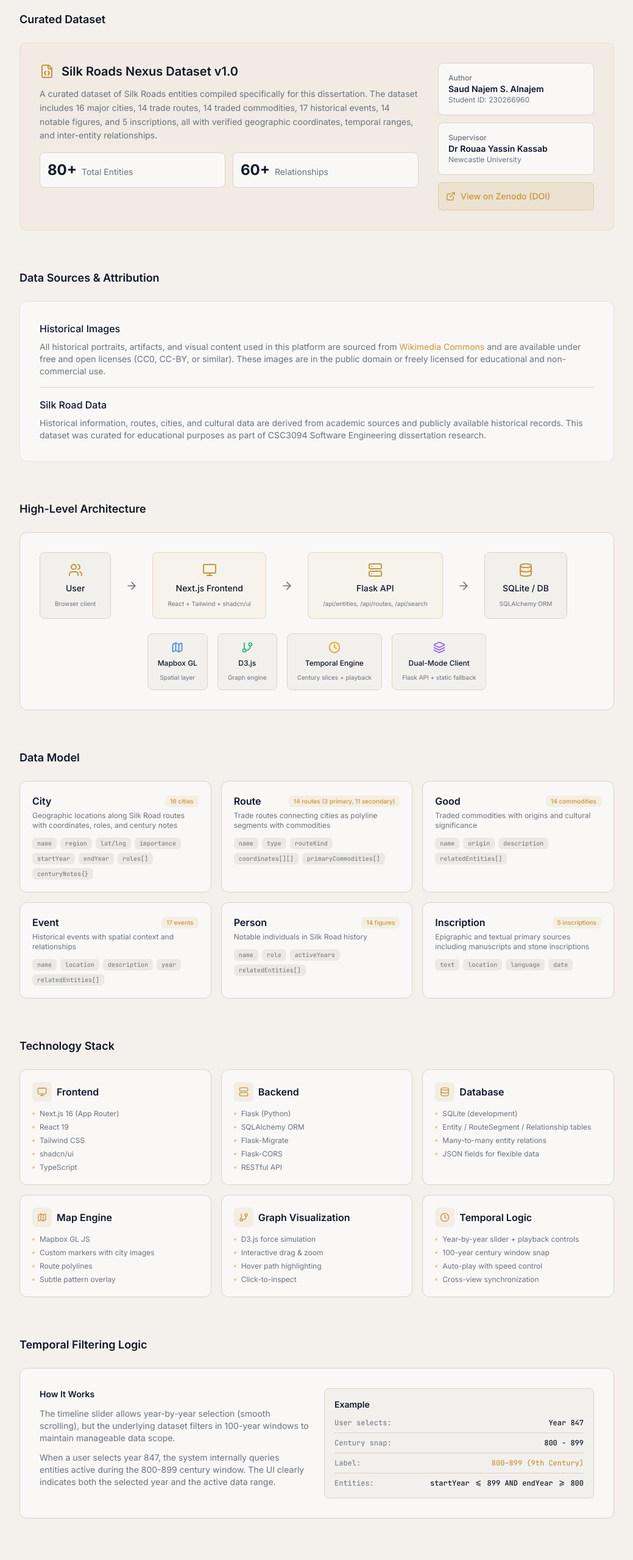
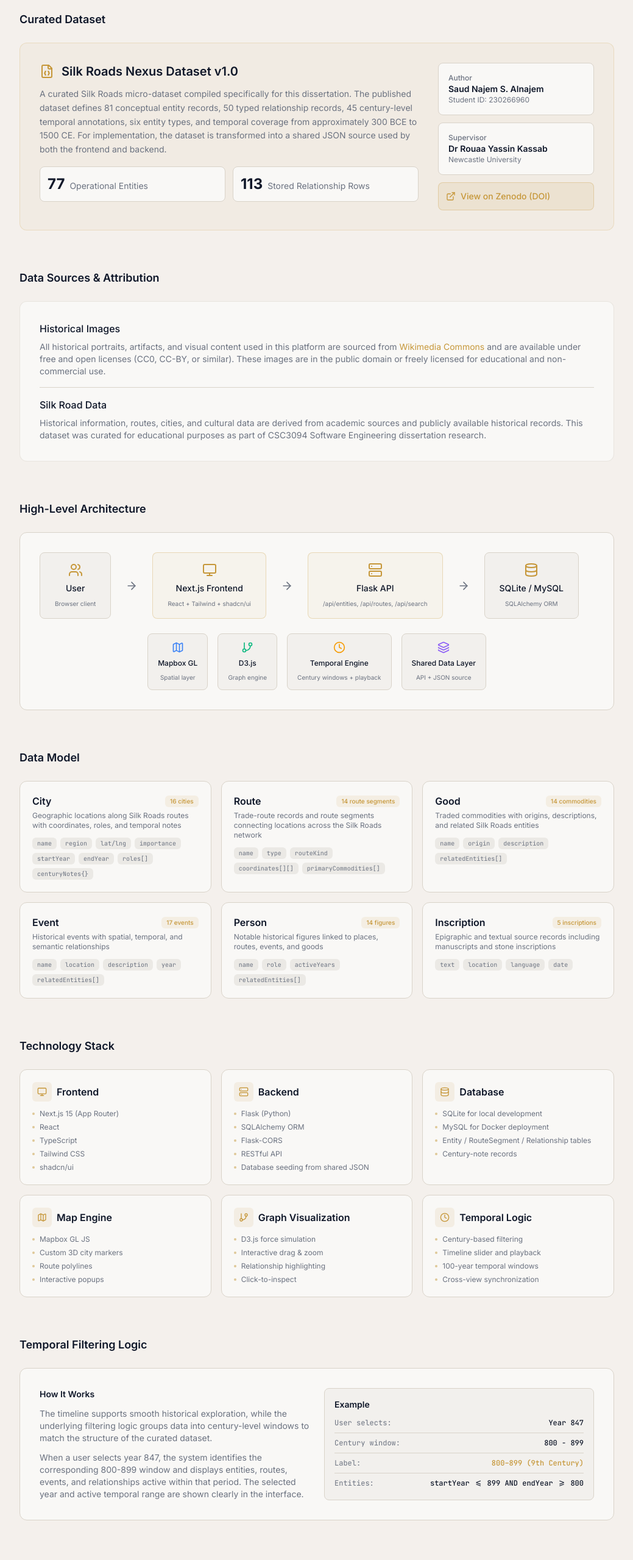
Before and after one commit to saudNA9/CSC3094_Dissertation_Silk_Road_Nexus_230266960, a Next.js app: page /architecture in a window 1280 px wide. Shown: the part 234-2793 px from the top of the page at 61% size, without its empty margins (120-1159 px from the left). Built offline with nearby package versions, Linux system fonts and the light colour scheme; no server answers.

Commit message:
Formatting Enhancements

```diff
--- a/app/architecture/page.tsx
+++ b/app/architecture/page.tsx
@@ -28,37 +28,37 @@
 const DATA_MODEL_ENTITIES = [
   {
     name: "City",
-    description: "Geographic locations along Silk Road routes with coordinates, roles, and century notes",
+    description: "Geographic locations along Silk Roads routes with coordinates, roles, and temporal notes",
     fields: ["name", "region", "lat/lng", "importance", "startYear", "endYear", "roles[]", "centuryNotes{}"],
     count: "16 cities",
   },
   {
     name: "Route",
-    description: "Trade routes connecting cities as polyline segments with commodities",
+    description: "Trade-route records and route segments connecting locations across the Silk Roads network",
     fields: ["name", "type", "routeKind", "coordinates[][]", "primaryCommodities[]"],
-    count: "14 routes (3 primary, 11 secondary)",
+    count: "14 route segments",
   },
   {
     name: "Good",
-    description: "Traded commodities with origins and cultural significance",
+    description: "Traded commodities with origins, descriptions, and related Silk Roads entities",
     fields: ["name", "origin", "description", "relatedEntities[]"],
     count: "14 commodities",
   },
   {
     name: "Event",
-    description: "Historical events with spatial context and relationships",
+    description: "Historical events with spatial, temporal, and semantic relationships",
     fields: ["name", "location", "description", "year", "relatedEntities[]"],
     count: "17 events",
   },
   {
     name: "Person",
-    description: "Notable individuals in Silk Road history",
+    description: "Notable historical figures linked to places, routes, events, and goods",
     fields: ["name", "role", "activeYears", "relatedEntities[]"],
     count: "14 figures",
   },
   {
     name: "Inscription",
-    description: "Epigraphic and textual primary sources including manuscripts and stone inscriptions",
+    description: "Epigraphic and textual source records including manuscripts and stone inscriptions",
     fields: ["text", "location", "language", "date"],
     count: "5 inscriptions",
   },
@@ -68,40 +68,40 @@
   {
     icon: Monitor,
     label: "Frontend",
-    items: ["Next.js 16 (App Router)", "React 19", "Tailwind CSS", "shadcn/ui", "TypeScript"],
+    items: ["Next.js 15 (App Router)", "React", "TypeScript", "Tailwind CSS", "shadcn/ui"],
   },
   {
     icon: Server,
     label: "Backend",
-    items: ["Flask (Python)", "SQLAlchemy ORM", "Flask-Migrate", "Flask-CORS", "RESTful API"],
+    items: ["Flask (Python)", "SQLAlchemy ORM", "Flask-CORS", "RESTful API", "Database seeding from shared JSON"],
   },
   {
     icon: Database,
     label: "Database",
     items: [
-      "SQLite (development)",
+      "SQLite for local development",
+      "MySQL for Docker deployment",
       "Entity / RouteSegment / Relationship tables",
-      "Many-to-many entity relations",
-      "JSON fields for flexible data",
+      "Century-note records",
     ],
   },
   {
     icon: Map,
     label: "Map Engine",
-    items: ["Mapbox GL JS", "Custom markers with city images", "Route polylines", "Subtle pattern overlay"],
+    items: ["Mapbox GL JS", "Custom 3D city markers", "Route polylines", "Interactive popups"],
   },
   {
     icon: GitBranch,
     label: "Graph Visualization",
-    items: ["D3.js force simulation", "Interactive drag & zoom", "Hover path highlighting", "Click-to-inspect"],
+    items: ["D3.js force simulation", "Interactive drag & zoom", "Relationship highlighting", "Click-to-inspect"],
   },
   {
     icon: Clock,
     label: "Temporal Logic",
     items: [
-      "Year-by-year slider + playback controls",
-      "100-year century window snap",
-      "Auto-play with speed control",
+      "Century-based filtering",
+      "Timeline slider and playback",
+      "100-year temporal windows",
       "Cross-view synchronization",
     ],
   },
@@ -142,7 +142,7 @@
           </p>
         </div>
 
-        {/* Dataset Information - NEW */}
+        {/* Dataset Information */}
         <section className="mb-16">
           <h2 className="mb-6 text-lg font-semibold text-foreground">
             Curated Dataset
@@ -157,19 +157,20 @@
                   </h3>
                 </div>
                 <p className="mt-3 text-sm leading-relaxed text-muted-foreground">
-                  A curated dataset of Silk Roads entities compiled specifically for this dissertation.
-                  The dataset includes 16 major cities, 14 trade routes, 14 traded commodities, 17 historical
-                  events, 14 notable figures, and 5 inscriptions, all with verified geographic coordinates, temporal ranges,
-                  and inter-entity relationships.
+                  A curated Silk Roads micro-dataset compiled specifically for this dissertation.
+                  The published dataset defines 81 conceptual entity records, 50 typed relationship
+                  records, 45 century-level temporal annotations, six entity types, and temporal
+                  coverage from approximately 300 BCE to 1500 CE. For implementation, the dataset is
+                  transformed into a shared JSON source used by both the frontend and backend.
                 </p>
                 <div className="mt-4 grid gap-3 sm:grid-cols-2">
                   <div className="rounded-lg border border-border bg-card p-3">
-                    <span className="text-2xl font-bold text-foreground">80+</span>
-                    <span className="ml-2 text-sm text-muted-foreground">Total Entities</span>
+                    <span className="text-2xl font-bold text-foreground">77</span>
+                    <span className="ml-2 text-sm text-muted-foreground">Operational Entities</span>
                   </div>
                   <div className="rounded-lg border border-border bg-card p-3">
-                    <span className="text-2xl font-bold text-foreground">60+</span>
-                    <span className="ml-2 text-sm text-muted-foreground">Relationships</span>
+                    <span className="text-2xl font-bold text-foreground">113</span>
+                    <span className="ml-2 text-sm text-muted-foreground">Stored Relationship Rows</span>
                   </div>
                 </div>
               </div>
@@ -226,7 +227,6 @@
           </h2>
           <div className="rounded-xl border border-border bg-card p-6 lg:p-8">
             <div className="flex flex-col items-center gap-4 lg:flex-row lg:gap-6">
-              {/* User */}
               <div className="flex flex-col items-center gap-2 rounded-lg border border-border bg-muted/50 px-6 py-4 text-center">
                 <Users className="h-6 w-6 text-accent" />
                 <span className="text-sm font-medium text-foreground">
@@ -239,7 +239,6 @@
 
               <ArrowRight className="h-5 w-5 shrink-0 rotate-90 text-muted-foreground lg:rotate-0" />
 
-              {/* Frontend */}
               <div className="flex flex-col items-center gap-2 rounded-lg border border-accent/30 bg-accent/5 px-6 py-4 text-center">
                 <Monitor className="h-6 w-6 text-accent" />
                 <span className="text-sm font-medium text-foreground">
@@ -252,7 +251,6 @@
 
               <ArrowRight className="h-5 w-5 shrink-0 rotate-90 text-muted-foreground lg:rotate-0" />
 
-              {/* API Layer */}
               <div className="flex flex-col items-center gap-2 rounded-lg border border-accent/30 bg-accent/5 px-6 py-4 text-center">
                 <Server className="h-6 w-6 text-accent" />
                 <span className="text-sm font-medium text-foreground">
@@ -265,11 +263,10 @@
 
               <ArrowRight className="h-5 w-5 shrink-0 rotate-90 text-muted-foreground lg:rotate-0" />
 
-              {/* Database */}
               <div className="flex flex-col items-center gap-2 rounded-lg border border-border bg-muted/50 px-6 py-4 text-center">
                 <Database className="h-6 w-6 text-accent" />
                 <span className="text-sm font-medium text-foreground">
-                  SQLite / DB
+                  SQLite / MySQL
                 </span>
                 <span className="text-[10px] text-muted-foreground">
                   SQLAlchemy ORM
@@ -292,12 +289,12 @@
               <div className="flex flex-col items-center gap-2 rounded-lg border border-border bg-muted/50 px-4 py-3 text-center">
                 <Clock className="h-5 w-5 text-amber-500 dark:text-amber-400" />
                 <span className="text-xs font-medium text-foreground">Temporal Engine</span>
-                <span className="text-[10px] text-muted-foreground">Century slices + playback</span>
+                <span className="text-[10px] text-muted-foreground">Century windows + playback</span>
               </div>
               <div className="flex flex-col items-center gap-2 rounded-lg border border-border bg-muted/50 px-4 py-3 text-center">
                 <Layers className="h-5 w-5 text-violet-500 dark:text-violet-400" />
-                <span className="text-xs font-medium text-foreground">Dual-Mode Client</span>
-                <span className="text-[10px] text-muted-foreground">Flask API + static fallback</span>
+                <span className="text-xs font-medium text-foreground">Shared Data Layer</span>
+                <span className="text-[10px] text-muted-foreground">API + JSON source</span>
               </div>
             </div>
           </div>
@@ -391,15 +388,15 @@
                 </h3>
                 <div className="space-y-3 text-sm text-muted-foreground">
                   <p>
-                    The timeline slider allows year-by-year selection (smooth
-                    scrolling), but the underlying dataset filters in 100-year
-                    windows to maintain manageable data scope.
+                    The timeline supports smooth historical exploration, while the
+                    underlying filtering logic groups data into century-level windows
+                    to match the structure of the curated dataset.
                   </p>
                   <p>
-                    When a user selects year 847, the system internally
-                    queries entities active during the 800-899 century window.
-                    The UI clearly indicates both the selected year and the
-                    active data range.
+                    When a user selects year 847, the system identifies the
+                    corresponding 800-899 window and displays entities, routes,
+                    events, and relationships active within that period. The selected
+                    year and active temporal range are shown clearly in the interface.
                   </p>
                 </div>
               </div>
@@ -414,7 +411,7 @@
                   </div>
                   <div className="h-px bg-border" />
                   <div className="flex items-center justify-between">
-                    <span className="text-muted-foreground">Century snap:</span>
+                    <span className="text-muted-foreground">Century window:</span>
                     <span className="font-medium text-foreground">800 - 899</span>
                   </div>
                   <div className="h-px bg-border" />
--- a/next.config.mjs
+++ b/next.config.mjs
@@ -16,7 +16,7 @@
     ignoreBuildErrors: true,
   },
 
-  // ✅ Allow external images (FIX for your error)
+  // ✅ Allow external images
   images: {
     remotePatterns: [
       {
```
Also changed, not shown: 2 other files (tests, documents, lock files or other folders).
